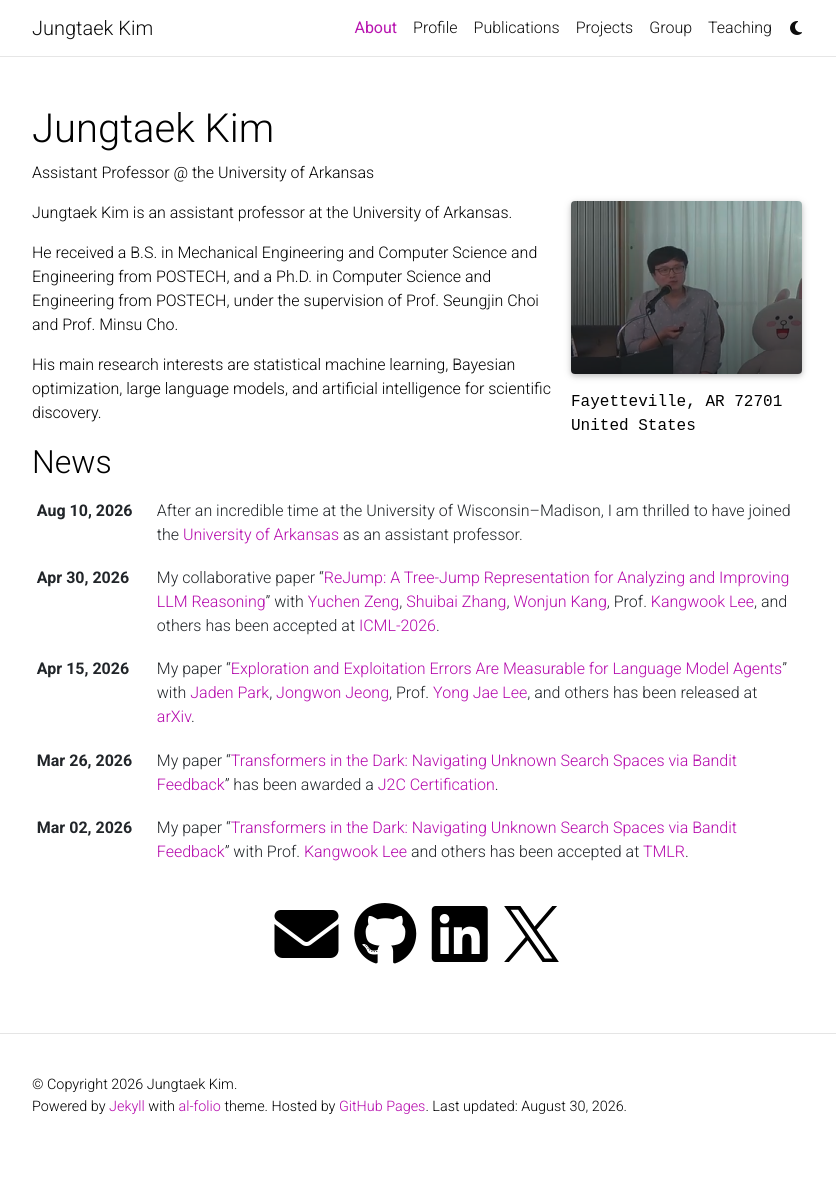
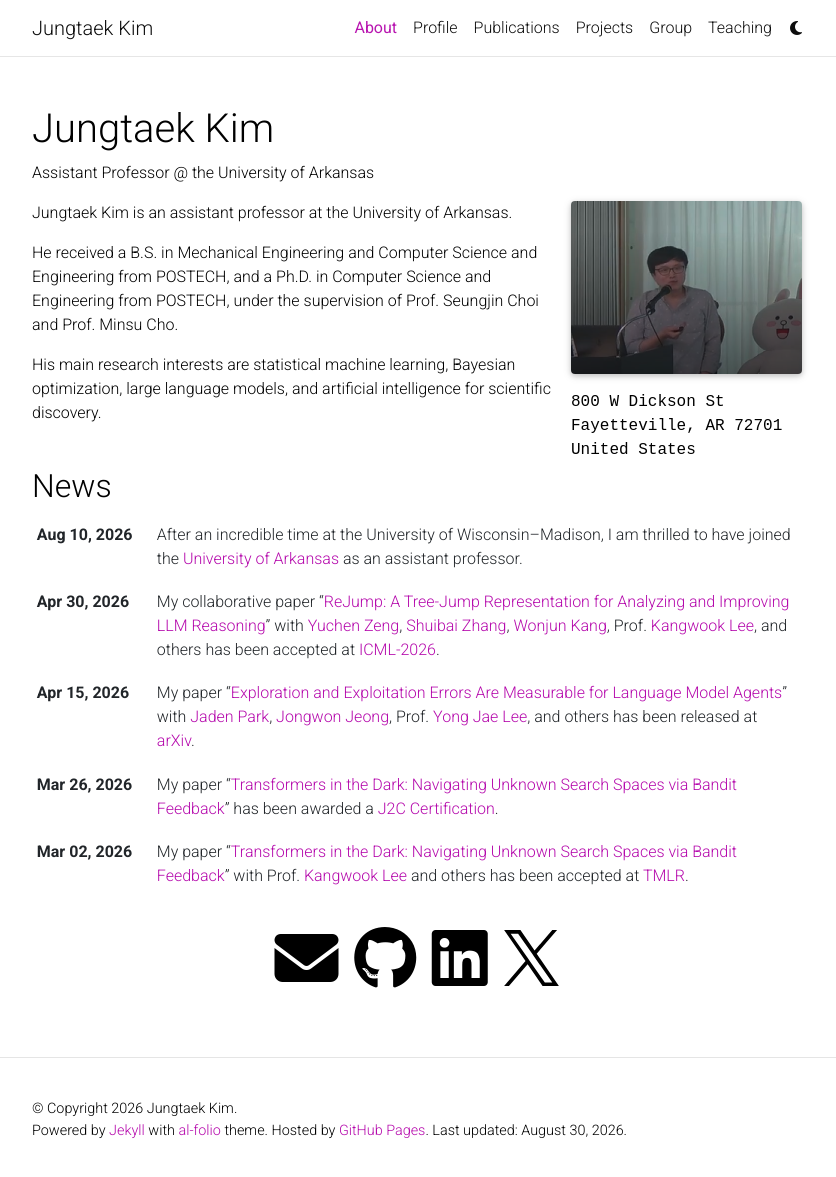
Before and after one commit to jungtaekkim/jungtaekkim.github.io, a Jekyll site: the page built from _pages/about.md, in a window 1280 px wide and 1182 px high. Shown: the top 1177 px of the window, without its empty margins (223-1059 px from the left). Built offline with Jekyll 4.4.1, drawn with Linux system fonts in a browser that asks for light colours; full-size pictures stand in for the smaller copies a plugin makes; comment, search, counter and statistics services are not loaded; a style sheet for code colours, icons or effects is not loaded.

Commit message:
Update all

```diff
--- a/_pages/about.md
+++ b/_pages/about.md
@@ -9,6 +9,7 @@ profile:
   image: prof_pic.png
   image_circular: false # crops the image to make it circular
   address: >
+    <p>800 W Dickson St</p>
     <p>Fayetteville, AR 72701</p>
     <p>United States</p>
 
```
